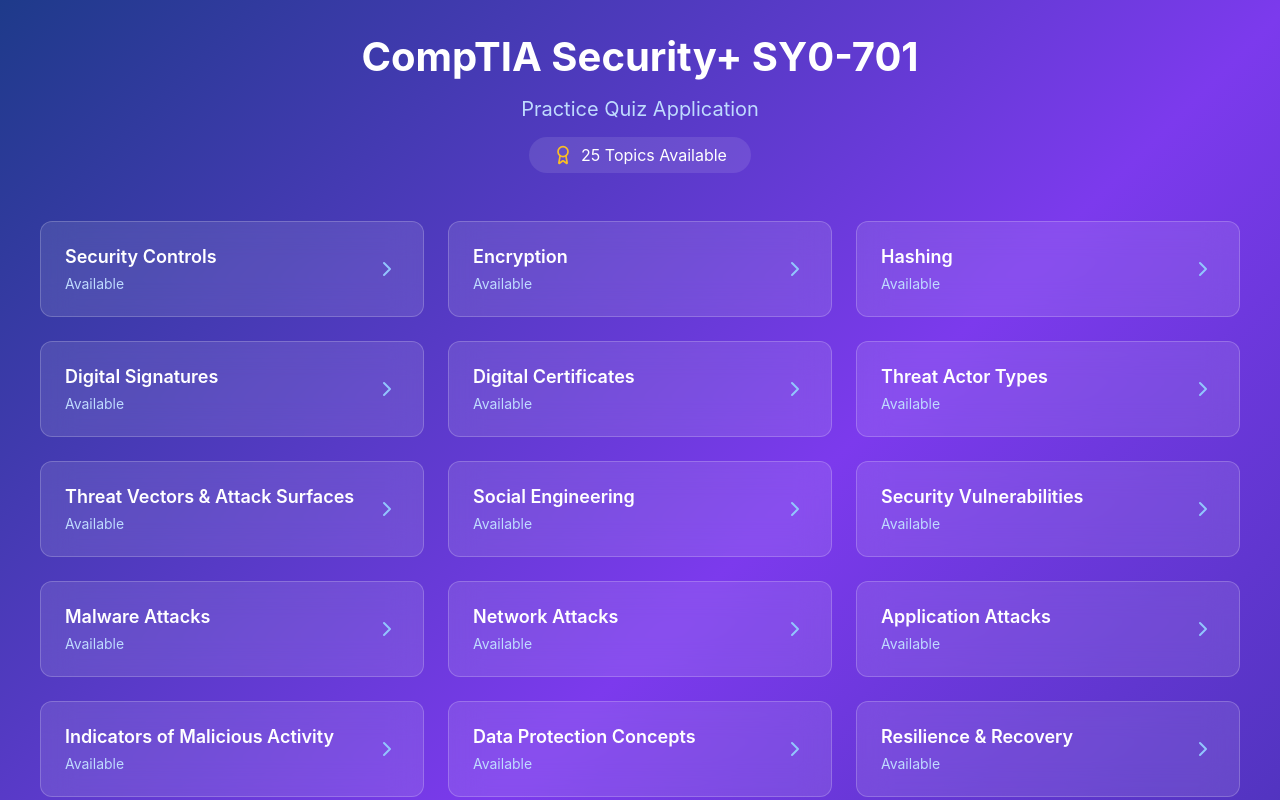
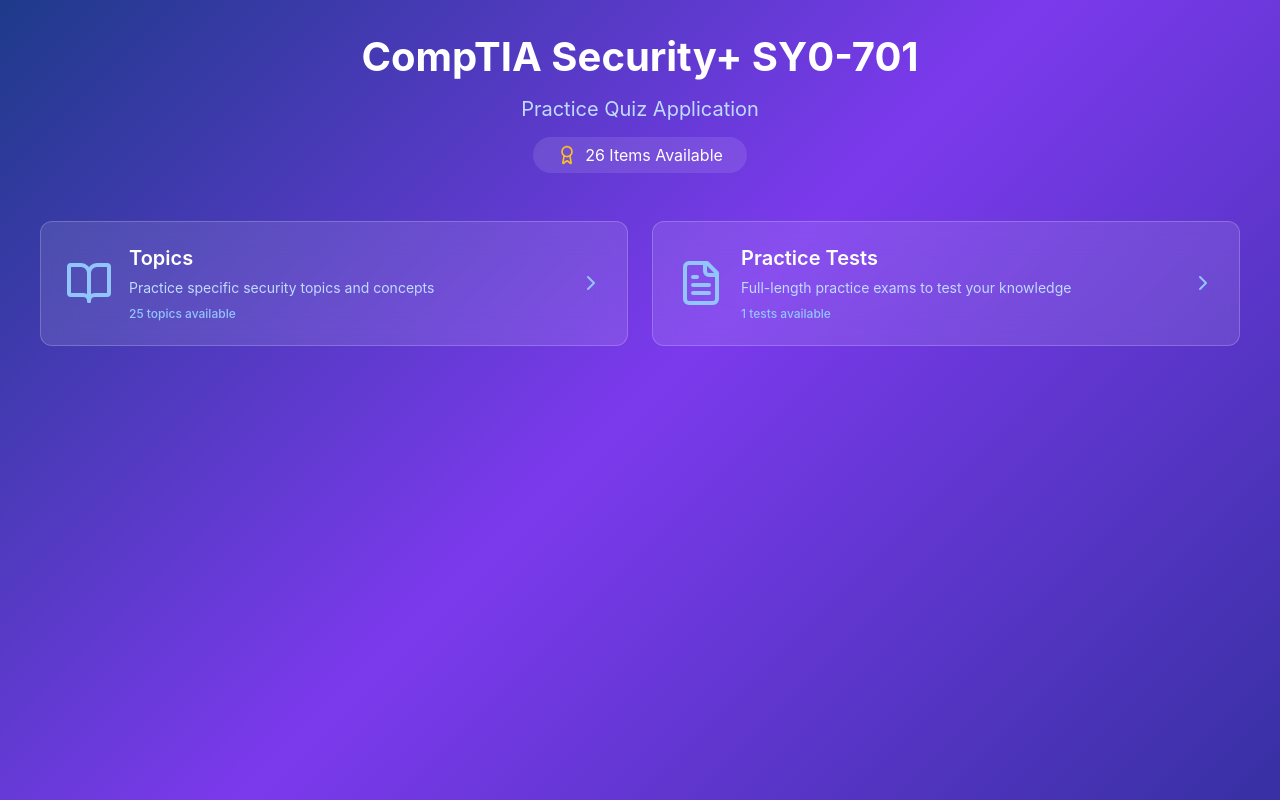
Before and after one commit to FehertoiTamas/comptia-security-practice-quiz, a React (Vite) app: page / in a window 1280 px wide. Shown: the top 800 px of the page. Built offline with nearby package versions, Linux system fonts and the light colour scheme.

Commit message:
Add menu grid and card styles; implement navigation for topics and practice tests in the quiz application

```diff
--- /dev/null
+++ b/public/data/practice-test2.json
@@ -0,0 +1,40 @@
+{
+  "title": "Practice Test 2",
+  "description": "Practice questions for the second practice test",
+  "questions": [
+    {
+      "id": 1,
+      "question": "Which of the following terms describes the process of identifying differences between an organization's current security posture and its desired security posture?",
+      "options": [
+        "Tabletop exercise",
+        "Gap analysis",
+        "Security awareness training",
+        "Risk assessment"
+      ],
+      "correct": 2,
+      "explanation": "Gap analysis: This is the correct term for the process of identifying differences between an organization's current security posture and its desired security posture. It helps organizations understand what needs to be improved or implemented to reach their security goals."
+    },
+    {
+      "id": 2,
+      "question": "The term Zero Trust security refers to a cybersecurity model that eliminates implicit trust from networks and requires all users and devices to be continuously verified before being granted access to resources. The implementation of the Zero Trust security involves two distinct components: a Data Plane, responsible for defining and managing security policies, and a Control Plane, responsible for enforcing the security policies established by the Data Plane.",
+      "options": [
+        "True",
+        "False"
+      ],
+      "correct": 2,
+      "explanation": "The statement is incorrect because it reverses the roles of the Data Plane and the Control Plane in the context of Zero Trust security (and networking in general)."
+    },
+    {
+      "id": 3,
+      "question": "Which of the following terms describes the process of identifying differences between an organization's current security posture and its desired security posture?",
+      "options": [
+        "Tabletop exercise",
+        "Gap analysis",
+        "Security awareness training",
+        "Risk assessment"
+      ],
+      "correct": 2,
+      "explanation": "Gap analysis: This is the correct term for the process of identifying differences between an organization's current security posture and its desired security posture. It helps organizations understand what needs to be improved or implemented to reach their security goals."
+    }
+  ]
+}
--- a/src/App.css
+++ b/src/App.css
@@ -78,6 +78,89 @@
 
 .stats-badge span {
   color: white;
+}
+
+/* Menu Grid Styles */
+.menu-grid {
+  display: grid;
+  grid-template-columns: repeat(auto-fit, minmax(350px, 1fr));
+  gap: 24px;
+}
+
+.menu-card {
+  background: rgba(255, 255, 255, 0.1);
+  backdrop-filter: blur(16px);
+  border-radius: 12px;
+  padding: 24px;
+  cursor: pointer;
+  transition: all 0.3s ease;
+  border: 1px solid rgba(255, 255, 255, 0.2);
+}
+
+.menu-card:hover {
+  transform: scale(1.05);
+  background: rgba(255, 255, 255, 0.2);
+}
+
+.menu-content {
+  display: flex;
+  align-items: center;
+  justify-content: space-between;
+  gap: 16px;
+}
+
+.menu-icon {
+  width: 48px;
+  height: 48px;
+  color: #93c5fd;
+  flex-shrink: 0;
+}
+
+.menu-info {
+  flex: 1;
+}
+
+.menu-title {
+  font-size: 1.25rem;
+  font-weight: 600;
+  color: white;
+  margin-bottom: 8px;
+}
+
+.menu-description {
+  font-size: 0.875rem;
+  color: #bfdbfe;
+  margin-bottom: 8px;
+  line-height: 1.4;
+}
+
+.menu-status {
+  font-size: 0.75rem;
+  color: #93c5fd;
+  font-weight: 500;
+}
+
+/* Back Button Styles */
+.back-btn {
+  display: flex;
+  align-items: center;
+  gap: 8px;
+  background: none;
+  border: none;
+  color: #bfdbfe;
+  cursor: pointer;
+  font-size: 1rem;
+  transition: color 0.2s ease;
+  margin-bottom: 24px;
+}
+
+.back-btn:hover {
+  color: white;
+}
+
+.back-icon {
+  width: 20px;
+  height: 20px;
 }
 
 .topics-grid {
@@ -470,6 +553,10 @@
     font-size: 2rem;
   }
 
+  .menu-grid {
+    grid-template-columns: 1fr;
+  }
+
   .topics-grid {
     grid-template-columns: 1fr;
   }
--- a/src/App.jsx
+++ b/src/App.jsx
@@ -6,6 +6,8 @@
   CheckCircle,
   XCircle,
   Award,
+  BookOpen,
+  FileText,
 } from "lucide-react";
 import "./App.css";
 
@@ -42,6 +44,8 @@
   { id: "agreement-types", title: "Agreement Types" },
   { id: "penetration-testing", title: "Penetration Testing" },
 ];
+
+const practiceTests = [{ id: "practice-test2", title: "Practice Test 2" }];
 
 // Function to load topic data from JSON files
 const loadTopicData = async (topicId) => {
@@ -80,27 +84,53 @@
   const [quizEndTime, setQuizEndTime] = useState(null);
   const [loading, setLoading] = useState(false);
   const [availableTopics, setAvailableTopics] = useState(new Set());
+  const [availablePracticeTests, setAvailablePracticeTests] = useState(
+    new Set()
+  );
 
-  // Check which topics have JSON files available
+  // Check which topics and practice tests have JSON files available
   useEffect(() => {
     const checkAvailability = async () => {
-      const available = new Set();
+      const availableTopicsSet = new Set();
+      const availablePracticeTestsSet = new Set();
+
+      // Check topics
       for (const topic of topics) {
         const isAvailable = await checkTopicAvailability(topic.id);
         if (isAvailable) {
-          available.add(topic.id);
+          availableTopicsSet.add(topic.id);
         }
       }
-      setAvailableTopics(available);
+
+      // Check practice tests
+      for (const test of practiceTests) {
+        const isAvailable = await checkTopicAvailability(test.id);
+        if (isAvailable) {
+          availablePracticeTestsSet.add(test.id);
+        }
+      }
+
+      setAvailableTopics(availableTopicsSet);
+      setAvailablePracticeTests(availablePracticeTestsSet);
     };
 
     checkAvailability();
   }, []);
 
   const startQuiz = async (topicId) => {
-    if (!availableTopics.has(topicId)) {
+    const isTopic = topics.some((t) => t.id === topicId);
+    const isPracticeTest = practiceTests.some((t) => t.id === topicId);
+
+    if (isTopic && !availableTopics.has(topicId)) {
       alert(
         `Questions for this topic are not available yet. Please add the ${topicId}.json file to the /public/data/ folder.`
+      );
+      return;
+    }
+
+    if (isPracticeTest && !availablePracticeTests.has(topicId)) {
+      alert(
+        `Practice test is not available yet. Please add the ${topicId}.json file to the /public/data/ folder.`
       );
       return;
     }
@@ -117,7 +147,7 @@
         setShowResults(false);
         setQuizStartTime(new Date());
       } else {
-        alert("No questions found in this topic file.");
+        alert("No questions found in this file.");
       }
     } catch (error) {
       alert(
@@ -161,6 +191,14 @@
     setSelectedTopic(null);
   };
 
+  const navigateToTopics = () => {
+    setCurrentView("topics");
+  };
+
+  const navigateToPracticeTests = () => {
+    setCurrentView("practice-tests");
+  };
+
   const calculateScore = () => {
     const questions = selectedTopic.questions;
     const correctAnswers = userAnswers.reduce((count, answer, index) => {
@@ -199,8 +237,65 @@
             <p className="subtitle">Practice Quiz Application</p>
             <div className="stats-badge">
               <Award className="icon" />
-              <span>{availableTopics.size} Topics Available</span>
+              <span>
+                {availableTopics.size + availablePracticeTests.size} Items
+                Available
+              </span>
             </div>
+          </div>
+
+          <div className="menu-grid">
+            <div onClick={navigateToTopics} className="menu-card topics-card">
+              <div className="menu-content">
+                <BookOpen className="menu-icon" />
+                <div className="menu-info">
+                  <h3 className="menu-title">Topics</h3>
+                  <p className="menu-description">
+                    Practice specific security topics and concepts
+                  </p>
+                  <p className="menu-status">
+                    {availableTopics.size} topics available
+                  </p>
+                </div>
+                <ChevronRight className="arrow-icon" />
+              </div>
+            </div>
+
+            <div
+              onClick={navigateToPracticeTests}
+              className="menu-card practice-card"
+            >
+              <div className="menu-content">
+                <FileText className="menu-icon" />
+                <div className="menu-info">
+                  <h3 className="menu-title">Practice Tests</h3>
+                  <p className="menu-description">
+                    Full-length practice exams to test your knowledge
+                  </p>
+                  <p className="menu-status">
+                    {availablePracticeTests.size} tests available
+                  </p>
+                </div>
+                <ChevronRight className="arrow-icon" />
+              </div>
+            </div>
+          </div>
+        </div>
+      </div>
+    );
+  }
+
+  if (currentView === "topics") {
+    return (
+      <div className="app">
+        <div className="container">
+          <div className="header">
+            <button onClick={goHome} className="back-btn">
+              <Home className="back-icon" />
+              Back to Menu
+            </button>
+            <h1 className="main-title">Security Topics</h1>
+            <p className="subtitle">Choose a topic to practice</p>
           </div>
 
           <div className="topics-grid">
@@ -217,6 +312,47 @@
                     <h3 className="topic-title">{topic.title}</h3>
                     <p className="topic-status">
                       {availableTopics.has(topic.id)
+                        ? "Available"
+                        : "JSON file missing"}
+                    </p>
+                  </div>
+                  <ChevronRight className="arrow-icon" />
+                </div>
+              </div>
+            ))}
+          </div>
+        </div>
+      </div>
+    );
+  }
+
+  if (currentView === "practice-tests") {
+    return (
+      <div className="app">
+        <div className="container">
+          <div className="header">
+            <button onClick={goHome} className="back-btn">
+              <Home className="back-icon" />
+              Back to Menu
+            </button>
+            <h1 className="main-title">Practice Tests</h1>
+            <p className="subtitle">Full-length practice exams</p>
+          </div>
+
+          <div className="topics-grid">
+            {practiceTests.map((test) => (
+              <div
+                key={test.id}
+                onClick={() => startQuiz(test.id)}
+                className={`topic-card ${
+                  !availablePracticeTests.has(test.id) ? "disabled" : ""
+                }`}
+              >
+                <div className="topic-content">
+                  <div className="topic-info">
+                    <h3 className="topic-title">{test.title}</h3>
+                    <p className="topic-status">
+                      {availablePracticeTests.has(test.id)
                         ? "Available"
                         : "JSON file missing"}
                     </p>
@@ -318,7 +454,7 @@
               </button>
               <button onClick={goHome} className="btn btn-secondary">
                 <Home className="btn-icon" />
-                Back to Topics
+                Back to Menu
               </button>
             </div>
           </div>
```
